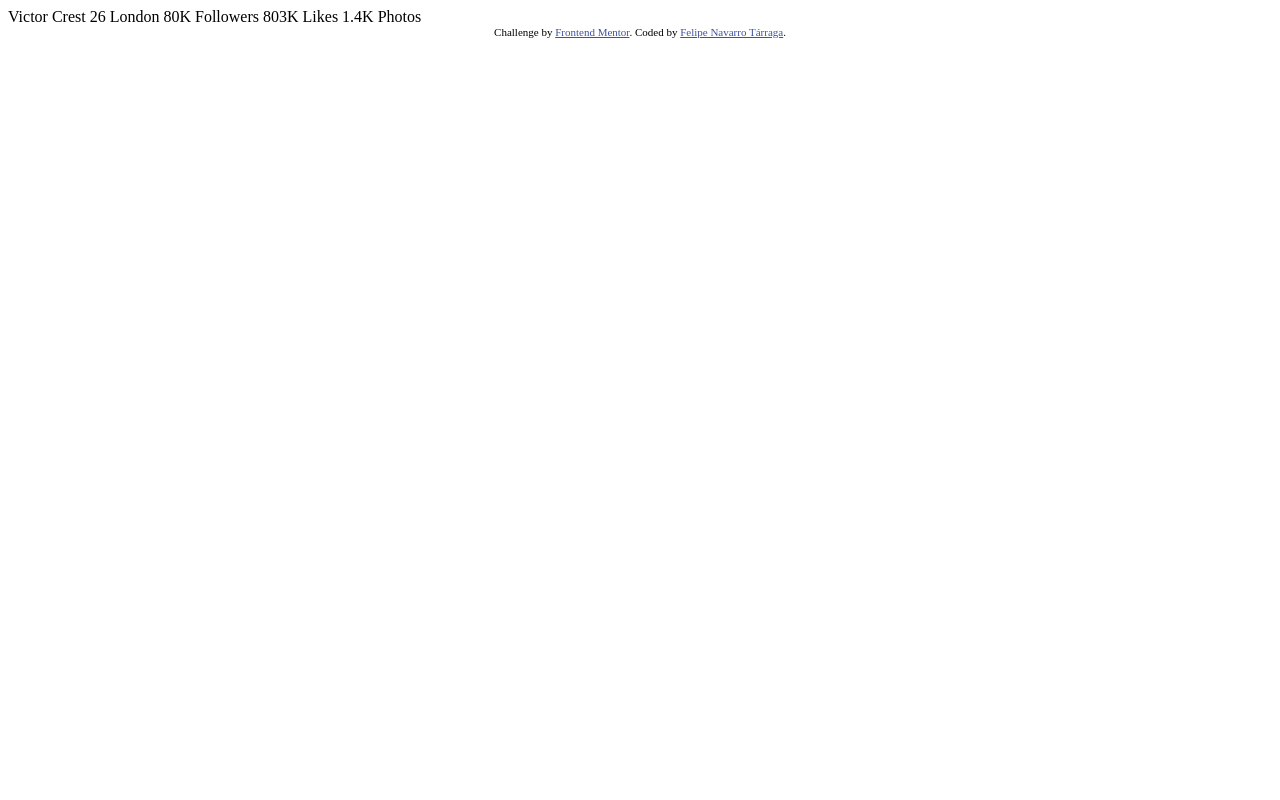
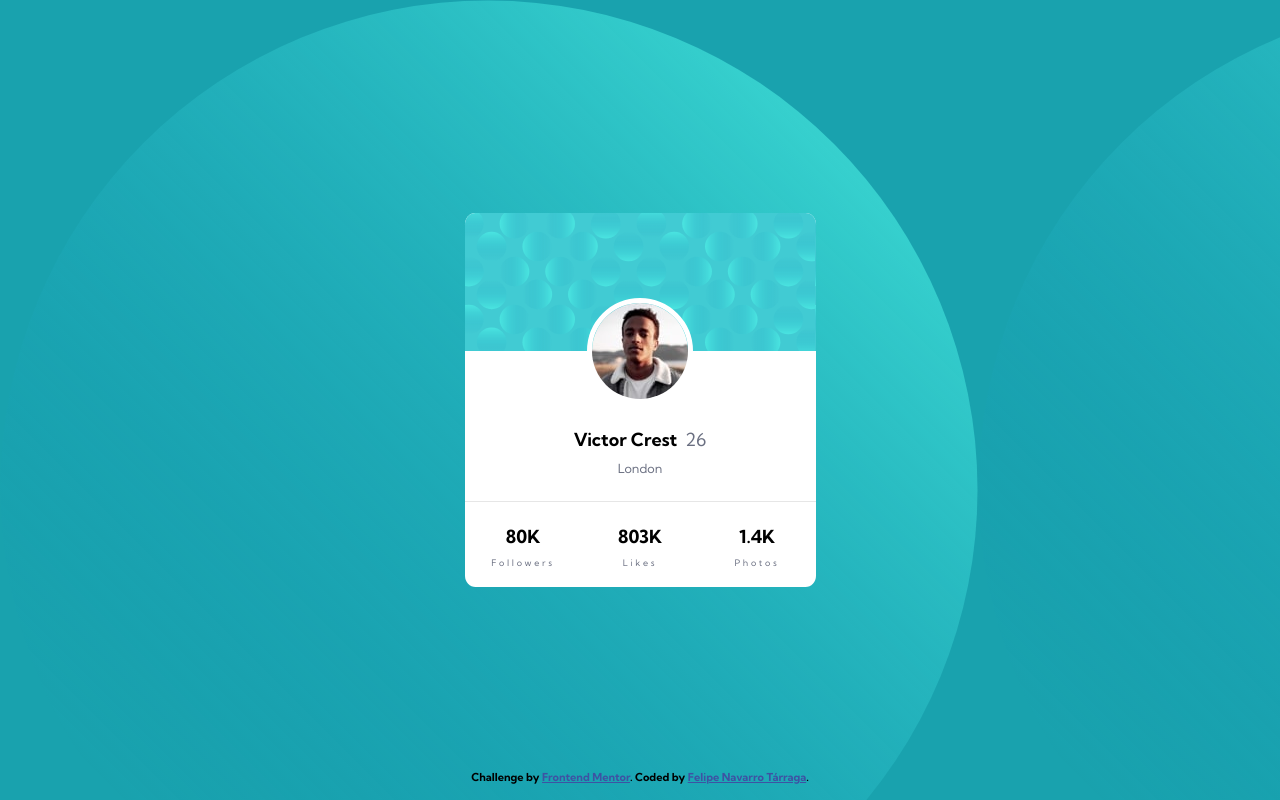
Before and after one commit to felipenavtarr/profile-card-component-main, a plain HTML site: page index.html in a window 1280 px wide. Drawn offline with Linux system fonts and the light colour scheme.

Commit message:
Card finished; starting with background

```diff
--- a/index.html
+++ b/index.html
@@ -5,28 +5,41 @@
   <meta name="viewport" content="width=device-width, initial-scale=1.0"> <!-- displays site properly based on user's device -->
 
   <link rel="icon" type="image/png" sizes="32x32" href="./images/favicon-32x32.png">
+  <link rel="stylesheet" href="style.css">
 
   <title>Frontend Mentor | Profile card component</title>
 
-  <!-- Feel free to remove these styles or customise in your own stylesheet 👍 -->
-  <style>
-    .attribution { font-size: 11px; text-align: center; }
-    .attribution a { color: hsl(228, 45%, 44%); }
-  </style>
 </head>
 <body>
-  Victor Crest
-  26
-  London
-
-  80K
-  Followers
-
-  803K
-  Likes
-
-  1.4K
-  Photos
+  <div class="card">
+    <div class="card-top"></div>
+    <div class="card-img-holder">
+      <img id="image" src="/images/image-victor.jpg" alt="victor">
+    </div>
+    <div class="card-name-age">
+      Victor Crest &nbsp;<span class="secondary-text">26</span>
+    </div>
+    <div class="card-city secondary-text">
+      London
+    </div>
+    <div class="card-info">
+      <div class="card-info-item" id="followers">
+        80K
+        <br>
+        <span class="secondary-text small">Followers</span>
+      </div>
+      <div class="card-info-item" id="likes">
+        803K
+        <br>
+        <span class="secondary-text small">Likes</span>
+      </div>
+      <div class="card-info-item" id="photos">
+        1.4K
+        <br>
+        <span class="secondary-text small">Photos</span>
+      </div>
+    </div>
+  </div>
   <div class="attribution">
     Challenge by <a href="https://www.frontendmentor.io?ref=challenge" target="_blank">Frontend Mentor</a>.
     Coded by <a href="#">Felipe Navarro Tárraga</a>.
--- /dev/null
+++ b/style.css
@@ -0,0 +1,157 @@
+@import url('https://fonts.googleapis.com/css2?family=Kumbh+Sans:wght@400;700&display=swap');
+
+/* .primary-text {
+    font-weight: 700;
+    color:black;
+} */
+
+.secondary-text {
+    font-weight: 400;
+    color: hsl(227, 10%, 46%);
+}
+
+.small {
+    font-size: 0.5em;
+    letter-spacing: 0.3em;
+}
+
+html {
+    font-family: 'Kumbh Sans', sans-serif;
+    font-size: 18px;
+    font-weight: 700;
+    color: black;
+}
+
+body {
+    background-image: url(/images/bg-pattern-top.svg);
+    background-color: hsl(185, 75%, 39%);
+    /* background-color: hsl(229, 23%, 23%); */
+}
+
+.card {
+    position: absolute;
+    margin: auto;
+    top: 0;
+    right: 0;
+    bottom: 0;
+    left: 0;
+    /*width: 25%;
+    height: 50%;*/
+    /*width: 420px;
+    height: 485px;*/
+    /* width: 9.8cm;
+    height: 10.5cm */;
+    width: 351px;
+    height: 374px;
+    border-radius: 3%;
+    /* box-shadow: 0 30px 85px 0 hsl(229, 23%, 23%); */
+    /* border: 1px solid black; */
+    overflow: hidden;
+    background-color: white;
+}
+
+.card-top {
+    position: absolute;
+    margin: auto;
+    top: 0;
+    right: 0;
+    left: 0;
+    height: 37%;
+    width: 100%;
+    background-image: url(/images/bg-pattern-card.svg);
+    /* border: 1px solid black; */
+}
+
+.card-img-holder {
+    position: absolute;
+    margin: auto;
+    top: 23%;
+    right: 0;
+    left: 0;
+    width: 100%;
+    height: 28%;
+}
+
+/*#image*/
+.card-img-holder img {
+    position: absolute;
+    margin: auto;
+    top: 0;
+    right: 0;
+    bottom: 0;
+    left: 0;
+    border: 5px solid white;
+    border-radius: 50%;
+}
+
+.card-name-age {
+    position: absolute;
+    margin: auto;
+    top: 20%;
+    right: 0;
+    bottom: 0;
+    left: 0;
+    width: 100%;
+    height: 1em;
+    text-align: center;
+    /* border: 1px solid black; */
+}
+
+.card-city {
+    font-size: 0.7em;
+    position: absolute;
+    margin: auto;
+    top: 36%;
+    right: 0;
+    bottom: 0;
+    left: 0;
+    width: 100%;
+    height: 1em;
+    text-align: center;
+    /* border: 1px solid black; */
+}
+
+.card-info {
+    position: absolute;
+    margin: auto;
+    top: 77%;
+    right: 0;
+    bottom: 0;
+    left: 0;
+    width: 100%;
+    border-top: 1px solid hsl(0, 0%, 90%);
+    display: grid;
+    grid-template-columns: repeat(3, 1fr);
+}
+
+.card-info-item {
+    text-align: center;
+    padding-top: 20%;
+}
+
+#followers {
+    grid-column: 1;
+}
+
+#likes {
+    grid-column: 2;
+}
+
+#photos {
+    grid-column: 3;
+}
+
+/*--------------------------------*/
+
+.attribution {
+    font-size: 11px;
+    text-align: center;
+    position: fixed;
+    bottom: 2%;
+    left:50%;
+    transform: translateX(-50%);
+}
+
+.attribution a {
+    color: hsl(228, 45%, 44%);
+}
```
